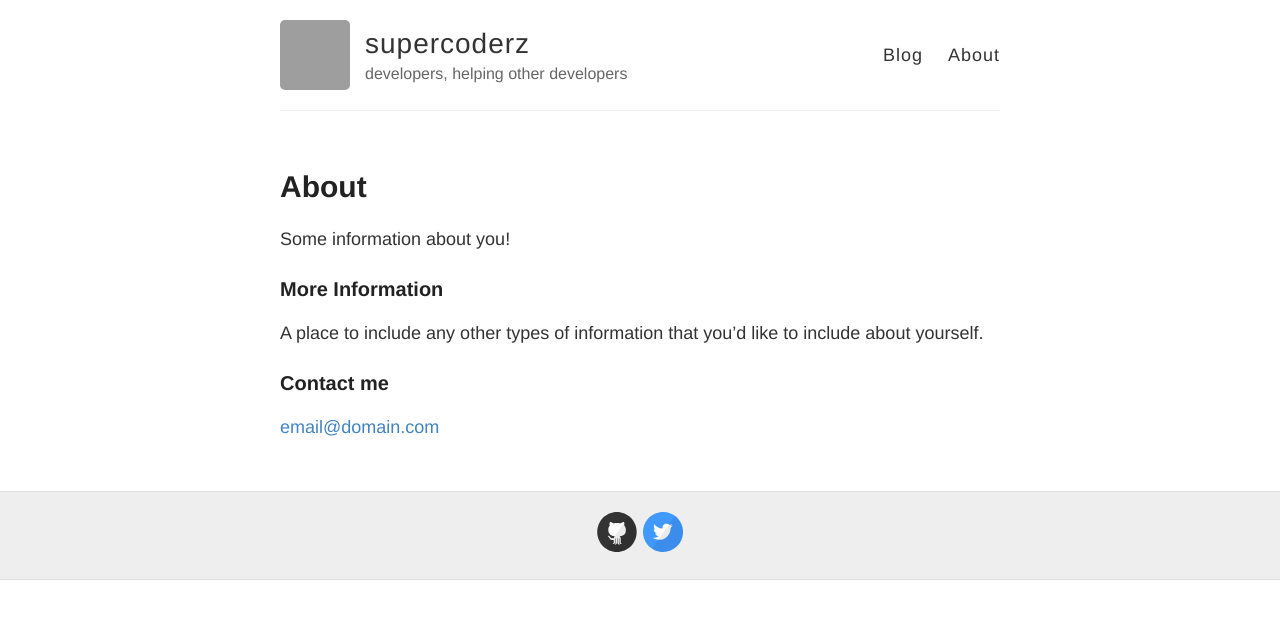
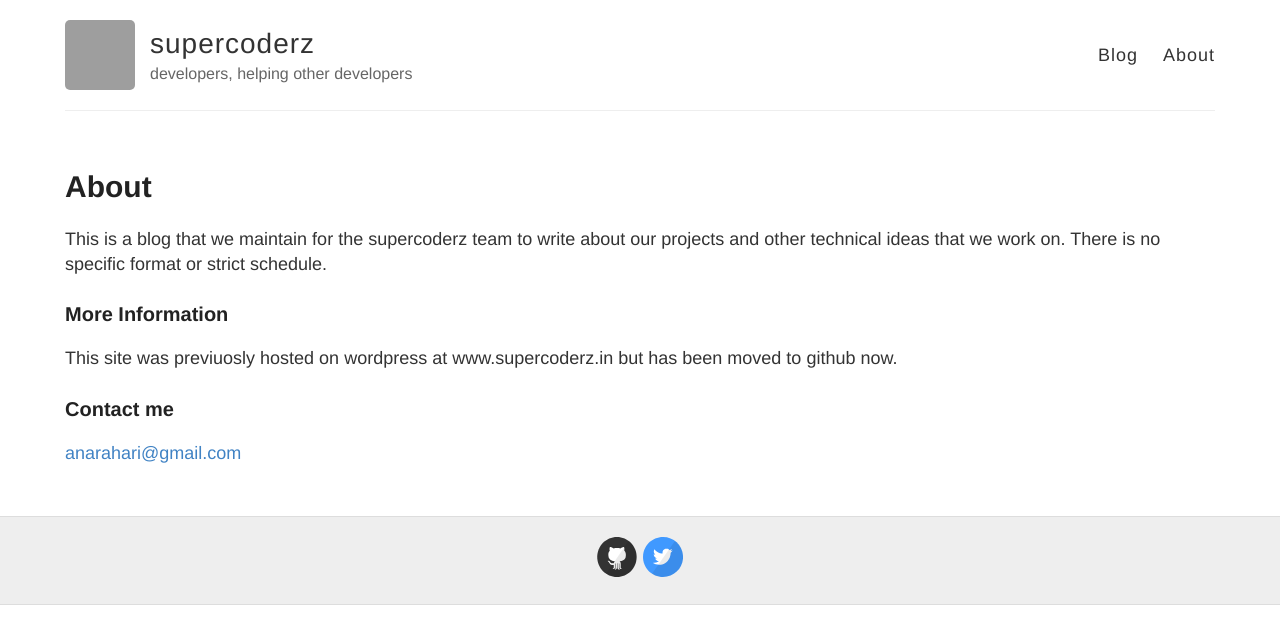
Before and after one commit to supercoderz/supercoderz.github.io, a Jekyll site: the page built from about.md, in a window 1280 px wide. Shown: the top 644 px of the page. Built offline with Jekyll 4.4.1, drawn with Linux system fonts in a browser that asks for light colours; Markdown is read by kramdown in place of the engine named in the settings; grey boxes are pictures that could not be loaded.

Commit message:
clean up

```diff
--- a/about.md
+++ b/about.md
@@ -4,12 +4,12 @@ title: About
 permalink: /about/
 ---
 
-Some information about you!
+This is a blog that we maintain for the supercoderz team to write about our projects and other technical ideas that we work on. There is no specific format or strict schedule.
 
 ### More Information
 
-A place to include any other types of information that you'd like to include about yourself.
+This site was previuosly hosted on wordpress at www.supercoderz.in but has been moved to github now.
 
 ### Contact me
 
-[email@domain.com](mailto:email@domain.com)
+[anarahari@gmail.com](mailto:anarahari@gmail.com)
--- a/style.scss
+++ b/style.scss
@@ -18,14 +18,14 @@ html {
 }
 
 body {
-	background: $white;
+  background: $white;
   font: 18px/1.4 $helvetica;
   color: $darkGray;
 }
 
 .container {
   margin: 0 auto;
-  max-width: 740px;
+  max-width: 1170px;
   padding: 0 10px;
   width: 100%;
 }
```
Also changed, not shown: 404.md (+0 -2 lines), README.md, images/404.jpg (deleted), images/config.png (deleted), images/first-post.png (deleted), images/jekyll-logo.png (deleted), images/jekyll-now-theme-screenshot.jpg (deleted), images/step1.gif (deleted).
